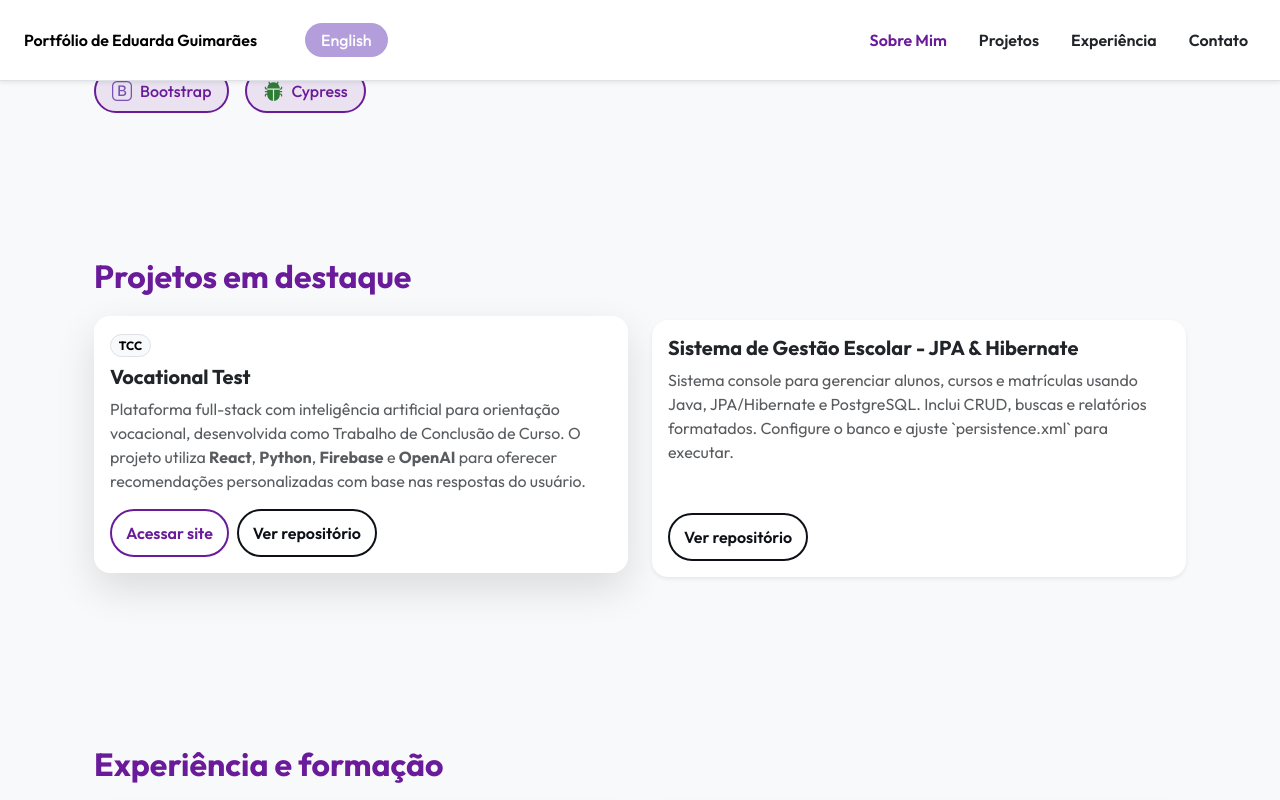
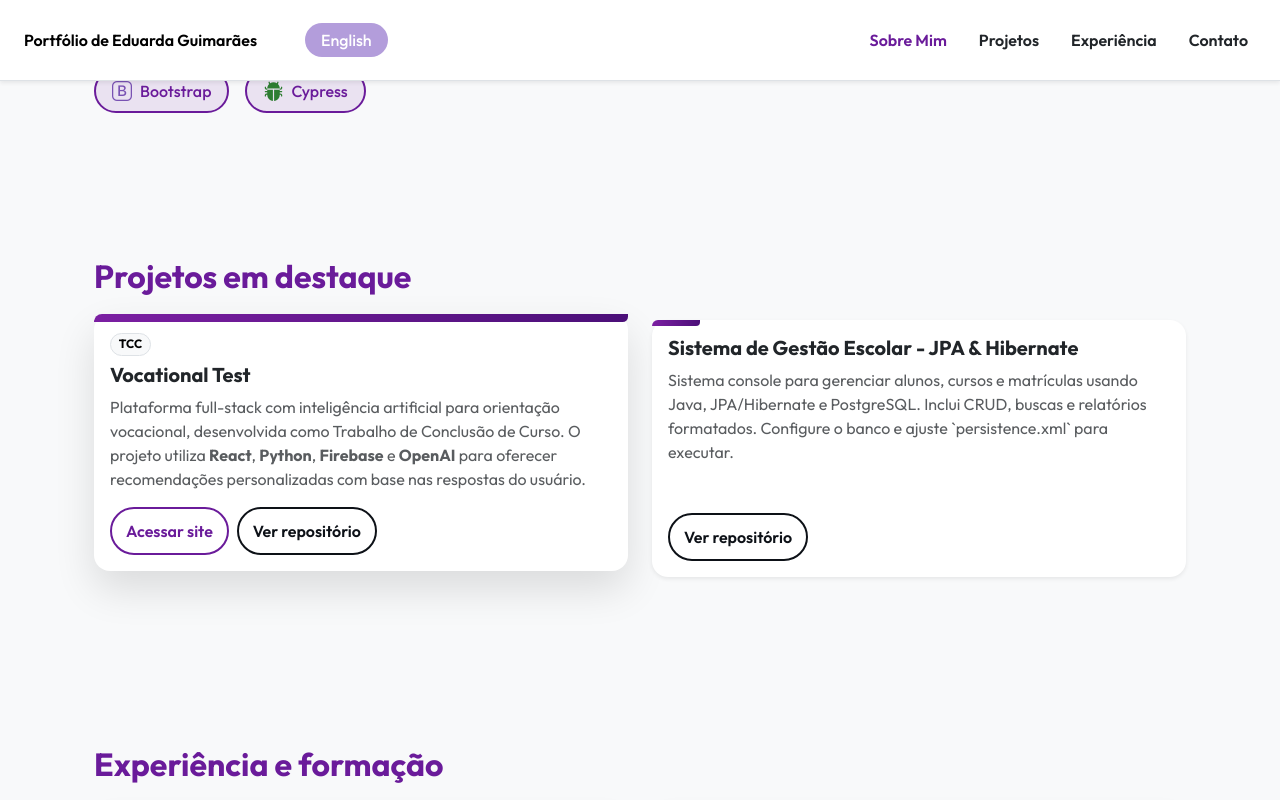
Before and after one commit to eduarda-guimaraes/portfolio-pessoal, a React (Vite) app: page / in a window 1280 px wide. In both pictures the pointer is over the element 361 px from the left and 1399 px from the top of the page. Shown: the part 951-1751 px from the top of the page. Built offline with nearby package versions, Linux system fonts and the light colour scheme.

Commit message:
feat: update resume and project links, improve style and interactions

```diff
--- a/src/i18n.js
+++ b/src/i18n.js
@@ -67,7 +67,7 @@ const resources = {
             title: 'Sistema de Gestão Escolar - JPA & Hibernate',
             description:
               'Sistema console para gerenciar alunos, cursos e matrículas usando Java, JPA/Hibernate e PostgreSQL. Inclui CRUD, buscas e relatórios formatados. Configure o banco e ajuste `persistence.xml` para executar.',
-            links: [{ label: 'Ver repositório', href: '#', variant: 'github' }],
+            links: [{ label: 'Ver repositório', href: 'https://github.com/eduarda-guimaraes/sistema-de-cursos', variant: 'github' }],
           },
         ],
       },
--- a/src/styles/global.css
+++ b/src/styles/global.css
@@ -29,6 +29,9 @@ html, body {
   --accent-weak: #b39ddb;
   --text: #333;
   --text-weak: #6b7280;
+
+  --accent-strong: #4b0f78;
+  --accent-gradient: linear-gradient(90deg, #7b1fa2 0%, #4b0f78 100%);
 
   --card-bg: rgba(189, 189, 189, 0.85);
   --card-border: rgba(0,0,0,0.06);
@@ -131,6 +134,12 @@ main.container {
   transform: translateY(-1px);
 }
 
+.btn-roxo-outline:active { transform: translateY(0); }
+
+.btn, .btn-roxo-outline, .btn-outline-github {
+  transition: transform .18s ease, box-shadow .18s ease, background-color .18s ease, color .18s ease;
+}
+
 .btn-outline-github {
   color: #0d1117;
   border: 2px solid #0d1117;
@@ -188,9 +197,9 @@ main.container {
 
 #projetos .card:hover,
 #projetos .card:focus-within{
-  transform: translateY(-6px) scale(1.01);
-  box-shadow: var(--shadow-md);
-  border-color: color-mix(in srgb, var(--accent) 22%, transparent);
+  transform: translateY(-8px) scale(1.02);
+  box-shadow: 0 20px 48px rgba(106,27,154,0.16);
+  border-color: color-mix(in srgb, var(--accent) 28%, transparent);
 }
 
 #projetos .card-title{
@@ -211,9 +220,30 @@ main.container {
 
 .contact-link-card:hover, .card:hover,
 .card:focus-within {
-  transform: translateY(-4px);
-  box-shadow: var(--shadow-md) !important;
+  transform: translateY(-6px);
+  box-shadow: 0 18px 40px rgba(0,0,0,0.12) !important;
 }
+
+.card {
+  position: relative;
+  overflow: visible;
+}
+
+/* Accent stripe on card */
+.card::before{
+  content: '';
+  position: absolute;
+  left: 0;
+  top: 0;
+  height: 6px;
+  width: 48px;
+  background: var(--accent-gradient);
+  border-top-left-radius: 12px;
+  border-bottom-right-radius: 8px;
+  transform-origin: left center;
+  transition: width .28s ease;
+}
+.card:hover::before { width: 100%; height: 8px; }
 
 section[id] {
   scroll-margin-top: 6rem;
@@ -246,10 +276,10 @@ footer {
 }
 
 .tech-badge:hover {
-  background-color: var(--accent);
+  background: var(--accent-gradient);
   color: #fff;
-  transform: translateY(-2px);
-  box-shadow: 0 4px 12px rgba(106, 27, 154, 0.25);
+  transform: translateY(-6px) rotate(-1deg) scale(1.02);
+  box-shadow: 0 14px 30px rgba(106, 27, 154, 0.18);
 }
 
 .tech-badge i {
@@ -268,6 +298,13 @@ footer {
   font-weight: 600;
 }
 
+.profile-chip:hover {
+  background: var(--accent);
+  color: #fff;
+  transform: translateY(-3px);
+  box-shadow: 0 8px 20px rgba(106,27,154,0.14);
+}
+
 .timeline-card {
   height: 100%;
   padding: 1.5rem;
@@ -277,12 +314,19 @@ footer {
   box-shadow: 0 10px 28px rgba(0, 0, 0, 0.06);
 }
 
+.timeline-card:hover {
+  transform: translateY(-6px);
+  box-shadow: 0 18px 44px rgba(0,0,0,0.10);
+}
+
 .timeline-item {
   padding: 1rem 1.1rem;
   border-radius: 0.9rem;
   background: rgba(106, 27, 154, 0.04);
   border: 1px solid rgba(106, 27, 154, 0.1);
 }
+
+.timeline-item:hover { background: rgba(106,27,154,0.06); transform: translateY(-3px); }
 
 .timeline-tag {
   display: inline-flex;
@@ -321,6 +365,23 @@ footer {
   transition: width 600ms ease;
 }
 
+.skill-bar > span { box-shadow: inset 0 -3px 6px rgba(0,0,0,0.08); }
+
+.contact-link-card {
+  transition: transform .2s ease, box-shadow .2s ease, background-color .18s ease;
+}
+.contact-link-card:hover {
+  transform: translateY(-6px) scale(1.01);
+  box-shadow: 0 18px 36px rgba(0,0,0,0.12);
+  background: linear-gradient(180deg, rgba(106,27,154,0.04), rgba(106,27,154,0.02));
+}
+
+/* Accessibility: stronger focus outlines */
+.btn:focus-visible, .card:focus-within, .contact-link-card:focus-visible, .nav-link:focus-visible {
+  outline: 3px solid color-mix(in srgb, var(--accent-weak) 60%, transparent);
+  outline-offset: 3px;
+}
+
 .contrib-grid {
   max-width: 720px;
   margin-left: 0;
```
Also changed, not shown: 1 other file (tests, documents, lock files or other folders).
